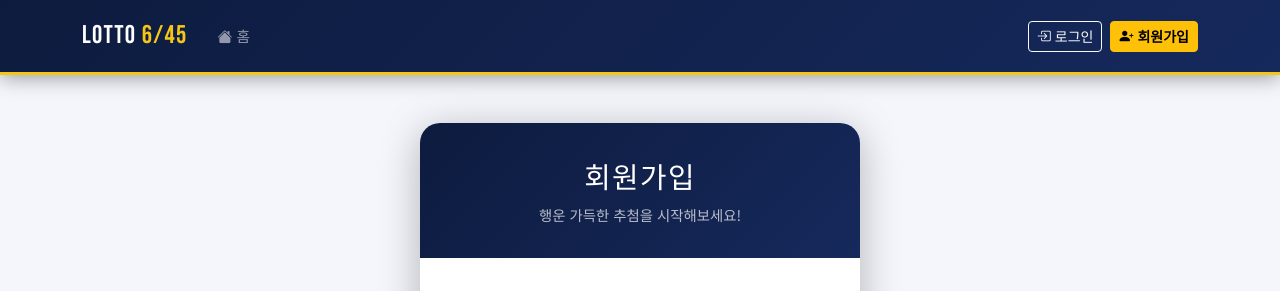
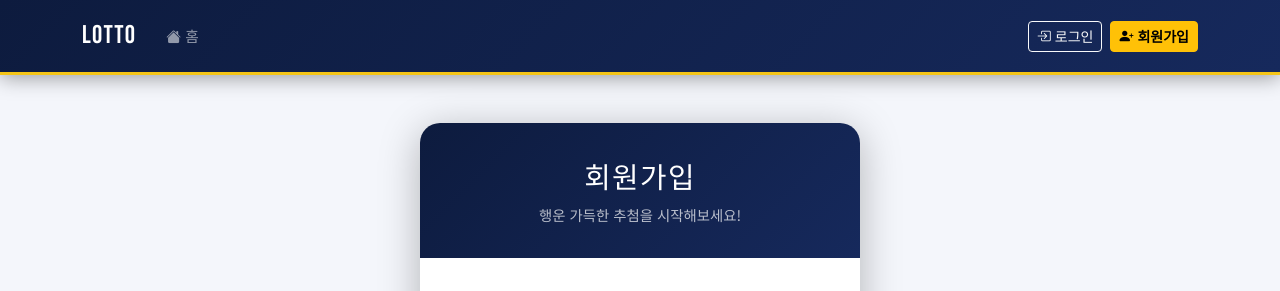
Before and after one commit to Hanna074/lotto, a Django app: page /accounts/signup/ in a window 1280 px wide. Shown: the top 291 px of the page. Run offline with Django 4.2, Linux system fonts and the light colour scheme.

Commit message:
base template 수정

```diff
--- a/templates/base.html
+++ b/templates/base.html
@@ -18,7 +18,7 @@
 <nav class="navbar navbar-expand-lg navbar-dark lotto-navbar sticky-top">
   <div class="container">
     <a class="navbar-brand d-flex align-items-center gap-2" href="{% url 'home' %}">
-      <span class="lotto-brand-text">LOTTO <span class="brand-highlight">6/45</span></span>
+      <span class="lotto-brand-text">LOTTO</span>
     </a>
     <button class="navbar-toggler" type="button" data-bs-toggle="collapse" data-bs-target="#mainNav">
       <span class="navbar-toggler-icon"></span>
```
